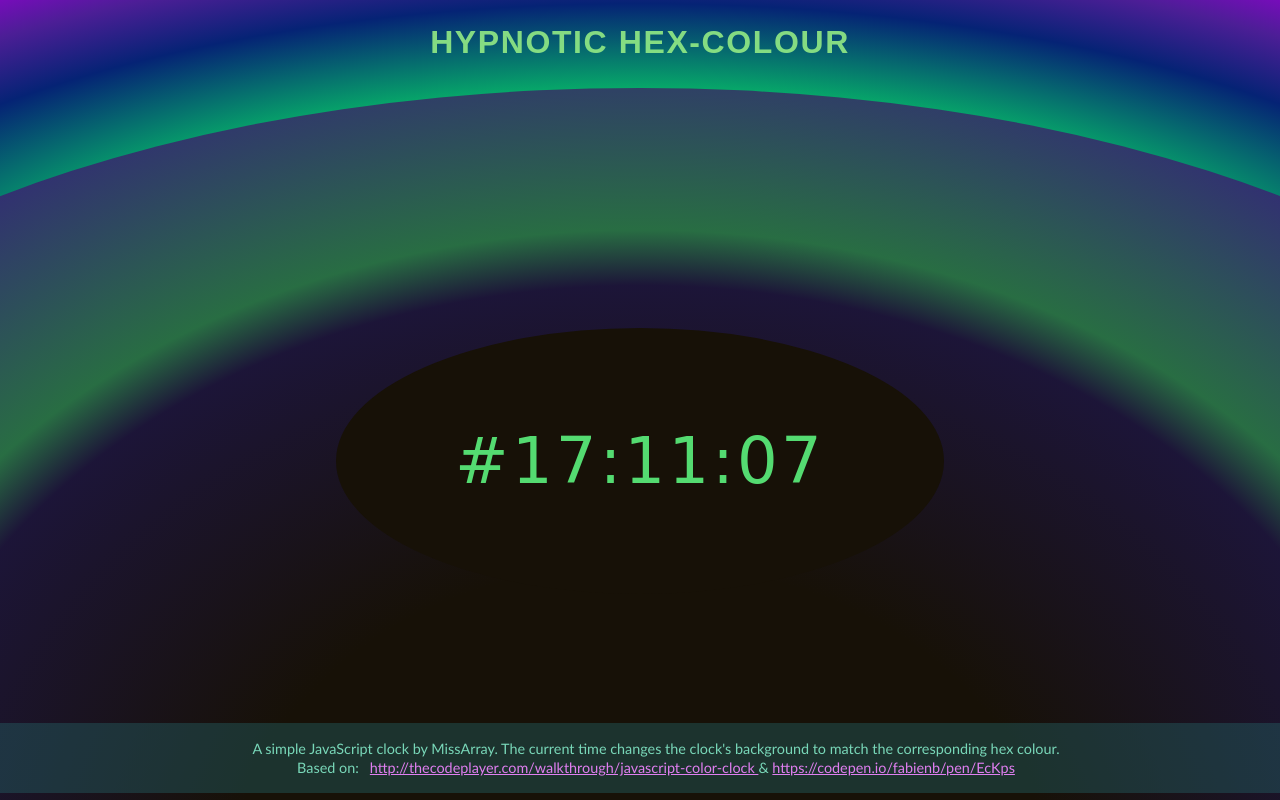
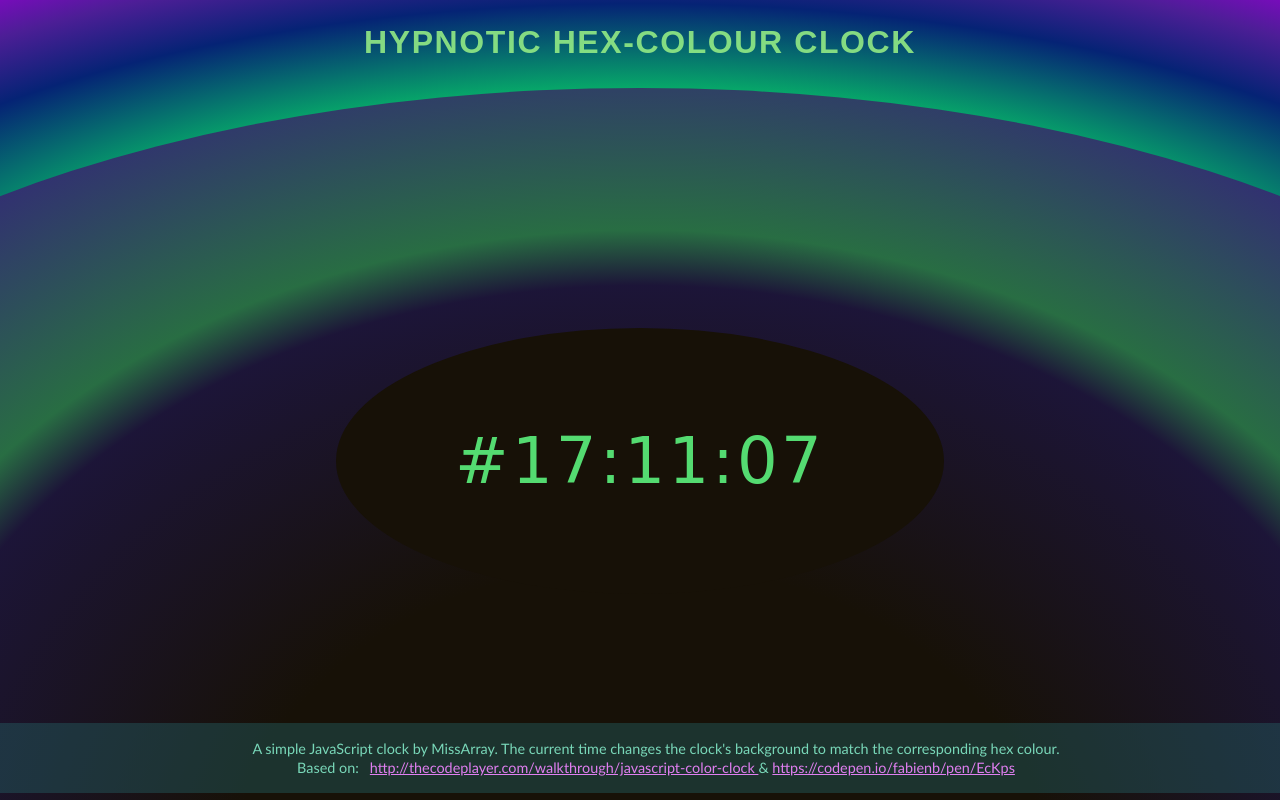
Before and after one commit to MissArray/Hypnotic_hex-colour_clock, a plain HTML site: page index.html in a window 1280 px wide. Shown: the top 800 px of the page. Drawn offline with Linux system fonts and the light colour scheme; a web font is replaced by a local one.

Commit message:
Modified title

```diff
--- a/index.html
+++ b/index.html
@@ -4,12 +4,12 @@
     <meta charset="UTF-8">
     <meta name="viewport" content="width=device-width, initial-scale=1.0">
     <meta http-equiv="X-UA-Compatible" content="ie=edge">
-    <title>HEX Clock</title>
+    <title>Hypnotic HEX Clock</title>
     <link rel="stylesheet" type="text/css" media="screen" href="hyp-hexclock.css"/>
     <link href="https://fonts.googleapis.com/css?family=Averia+Sans+Libre|Text+Me+One" rel="stylesheet">
 </head>
 <body>
-    <h2>HYPNOTIC HEX-COLOUR</h2>
+    <h2>HYPNOTIC HEX-COLOUR CLOCK</h2>
     <div id="hex-container">
          <div id="hex">
             <div id="hr"></div>
```
